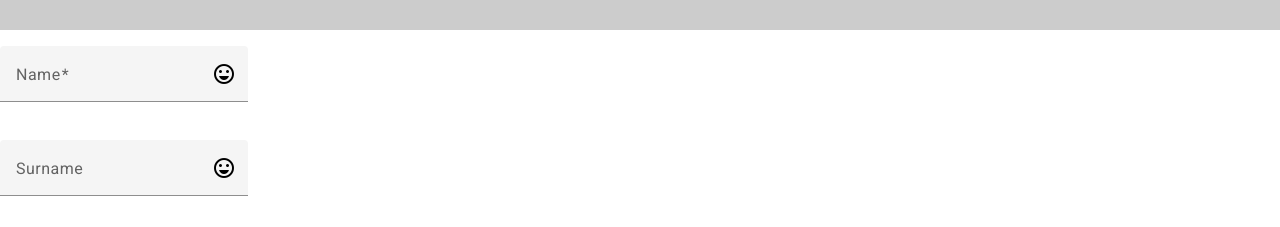
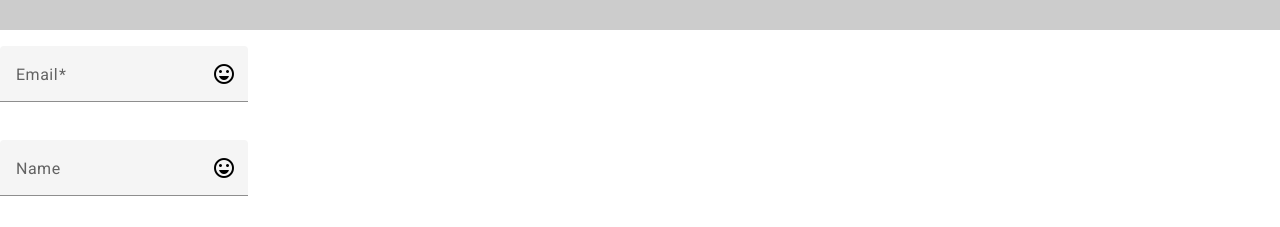
Before and after one commit to saliu-oladitan/my-course-app, an Angular app: page / in a window 1280 px wide. Shown: the part 245-472 px from the top of the page. Built offline with nearby package versions, Linux system fonts and the light colour scheme.

Commit message:
Changed name to email and Surname to name in app component

```diff
--- a/src/app/app.component.html
+++ b/src/app/app.component.html
@@ -3,14 +3,14 @@
 <form *ngIf="formGroup" [formGroup]="formGroup">
 <p>
   <mat-form-field appearance="fill">
-    <mat-label>Name</mat-label>
+    <mat-label>Email</mat-label>
     <input  required minlength="4" formControlName = "name" matInput placeholder="Name">
     <mat-icon matSuffix>sentiment_very_satisfied</mat-icon>
   </mat-form-field>
 </p>
 <p>
   <mat-form-field appearance="fill">
-    <mat-label>Surname</mat-label>
+    <mat-label>Name</mat-label>
     <input formControlName = "surname" matInput placeholder="Surname">
     <mat-icon matSuffix>sentiment_very_satisfied</mat-icon>
   </mat-form-field>
```
